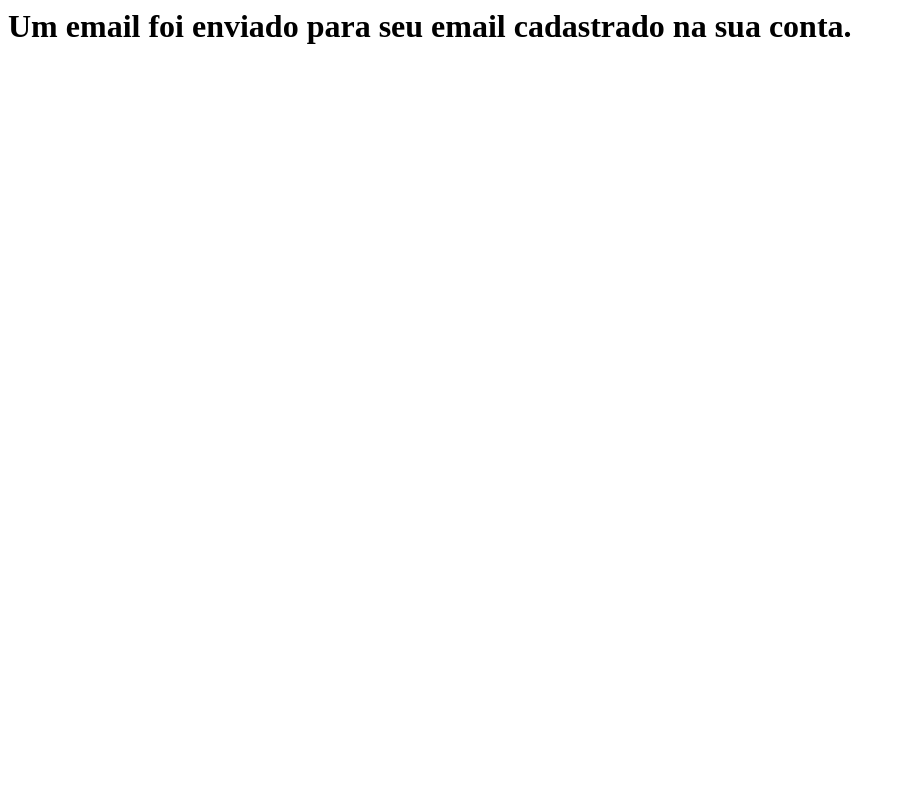
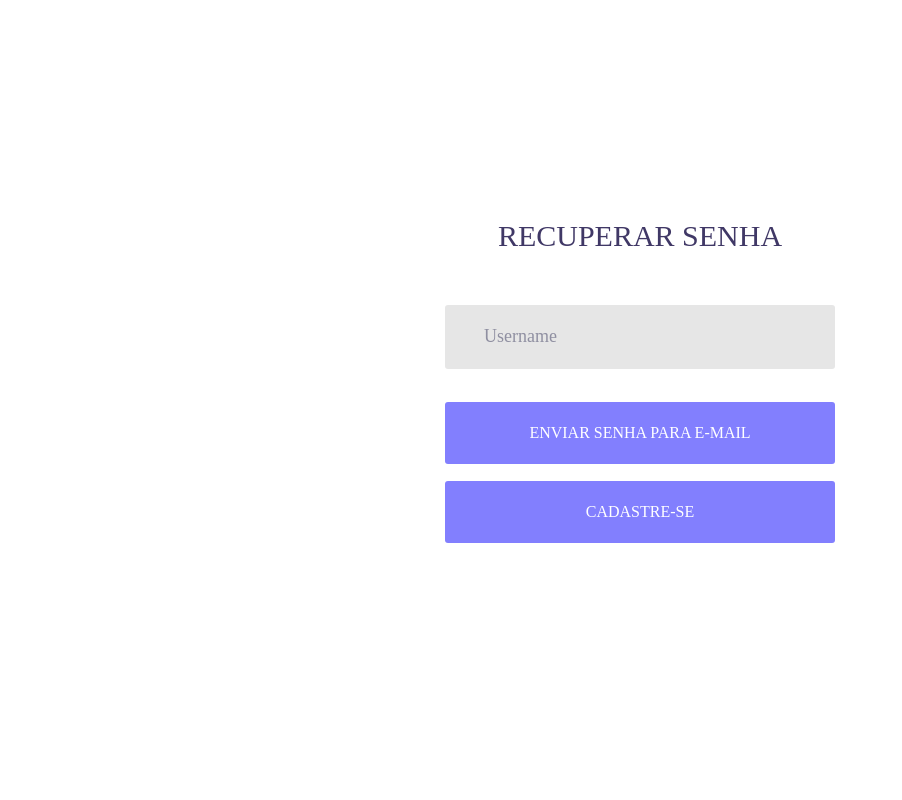
Before and after one commit to LuizFrL/PraticandoDjango, a Django app: page /forgot in a window 1280 px wide. Shown: the whole page, without its empty margins (0-902 px from the left). Run offline with Django 3.2, Linux system fonts and the light colour scheme; some libraries are stand-ins or nearby versions; some web fonts are replaced.

Commit message:
Incluindo email derecuperação

```diff
--- a/apps/Usuarios/views.py
+++ b/apps/Usuarios/views.py
@@ -1,8 +1,9 @@
+import django
 from django.contrib import auth, messages
 from django.contrib.auth.models import User
 from django.shortcuts import render, redirect
 
-from PraticandoDjango.Functions import AuthenticationValid
+from PraticandoDjango.Functions import AuthenticationValid, SendEmail
 from apps.Usuarios.models import Profile
 
 
@@ -59,4 +60,14 @@ def logout(request):
 
 
 def forgot(request):
+    if request.method == 'POST':
+        form = request.POST
+        try:
+            usuario = User.objects.filter(username=form['username']).get()
+            SendEmail(request).send_password(usuario.email, usuario.password)
+            messages.success(request, message='Senha enviada para o email cadastrado com sucesso!', extra_tags='success')
+            return redirect('login')
+        except django.contrib.auth.models.User.DoesNotExist:
+            messages.error(request, message='Usuario não encontrado', extra_tags='danger')
+            return redirect('forgot_password')
     return render(request, 'usuario/login/forgot.html')
--- a/templates/usuario/login/forgot.html
+++ b/templates/usuario/login/forgot.html
@@ -1 +1,89 @@
-<h1>Um email foi enviado para seu email cadastrado na sua conta.</h1>
+{% load static %}
+<!DOCTYPE html>
+<html lang="en">
+<head>
+    <title>Login</title>
+    <meta charset="UTF-8">
+    <meta name="viewport" content="width=device-width, initial-scale=1">
+    <!--===============================================================================================-->
+    <link rel="icon" type="image/x-icon" href="{% static 'assets/img/favicon.ico' %}"/>
+
+    <!--===============================================================================================-->
+    <link rel="stylesheet" type="text/css" href="{% static 'vendor/bootstrap/css/bootstrap.min.css' %} ">
+    <!--===============================================================================================-->
+    <link rel="stylesheet" type="text/css" href="{% static 'fonts/font-awesome-4.7.0/css/font-awesome.min.css' %} ">
+    <!--===============================================================================================-->
+    <link rel="stylesheet" type="text/css" href="{% static 'fonts/Linearicons-Free-v1.0.0/icon-font.min.css' %} ">
+    <!--===============================================================================================-->
+    <link rel="stylesheet" type="text/css" href="{% static 'vendor/animate/animate.css' %} ">
+    <!--===============================================================================================-->
+    <link rel="stylesheet" type="text/css" href="{% static 'vendor/css-hamburgers/hamburgers.min.css' %} ">
+    <!--===============================================================================================-->
+    <link rel="stylesheet" type="text/css" href="{% static 'vendor/animsition/css/animsition.min.css' %} ">
+    <!--===============================================================================================-->
+    <link rel="stylesheet" type="text/css" href="{% static 'vendor/select2/select2.min.css' %} ">
+    <!--===============================================================================================-->
+    <link rel="stylesheet" type="text/css" href="{% static 'vendor/daterangepicker/daterangepicker.css' %} ">
+    <!--===============================================================================================-->
+    <link rel="stylesheet" type="text/css" href="{% static 'css/util.css' %} ">
+    <link rel="stylesheet" type="text/css" href="{% static 'css/main.css' %} ">
+    <link rel="stylesheet" href="https://stackpath.bootstrapcdn.com/bootstrap/4.4.1/css/bootstrap.min.css"
+          integrity="sha384-Vkoo8x4CGsO3+Hhxv8T/Q5PaXtkKtu6ug5TOeNV6gBiFeWPGFN9MuhOf23Q9Ifjh" crossorigin="anonymous">
+    <!--===============================================================================================-->
+</head>
+<body>
+
+<div class="limiter">
+    <div class="container-login100">
+        <div class="wrap-login100 p-t-50 p-b-90">
+            <form class="login100-form validate-form flex-sb flex-w" action="{% url 'forgot_password' %}" method="POST">
+                {% csrf_token %}
+                {% include 'partials/_alertas.html' %}
+
+                <span class="login100-form-title p-b-51">
+						Recuperar Senha
+					</span>
+
+                <div class="wrap-input100 validate-input m-b-16" data-validate="Username is required">
+                    <input class="input100" type="text" name="username" placeholder="Username" value="{{ username }}">
+                    <span class="focus-input100"></span>
+                </div>
+
+                <div class="container-login100-form-btn m-t-17">
+                    <button class="login100-form-btn" type="submit">
+                        Enviar Senha para e-mail
+                    </button>
+                </div>
+                <div class="container-login100-form-btn m-t-17">
+                    <button class="login100-form-btn" type="button" onclick="ExibirCadastro()">
+                        Cadastre-se
+                    </button>
+                </div>
+            </form>
+        </div>
+    </div>
+</div>
+<script>
+    function ExibirCadastro() {
+        location.href = "{% url 'cadastro' %}"
+    }
+</script>
+<!--===============================================================================================-->
+<script src="{% static 'vendor/jquery/jquery-3.2.1.min.js' %}"></script>
+<!--===============================================================================================-->
+<script src="{% static 'vendor/animsition/js/animsition.min.js' %}"></script>
+<!--===============================================================================================-->
+<script src="{% static 'vendor/bootstrap/js/popper.js' %}"></script>
+<script src="{% static 'vendor/bootstrap/js/bootstrap.min.js' %}"></script>
+<!--===============================================================================================-->
+<script src="{% static 'vendor/select2/select2.min.js' %}"></script>
+<!--===============================================================================================-->
+<script src="{% static 'vendor/daterangepicker/moment.min.js' %}"></script>
+<script src="{% static 'vendor/daterangepicker/daterangepicker.js' %}"></script>
+<!--===============================================================================================-->
+<script src="{% static 'vendor/countdowntime/countdowntime.js' %}"></script>
+<!--===============================================================================================-->
+<script src="{% static 'js/main.js' %}"></script>
+
+</body>
+</html>
```
Also changed, not shown: PraticandoDjango/Functions.py (+18 -9 lines).
